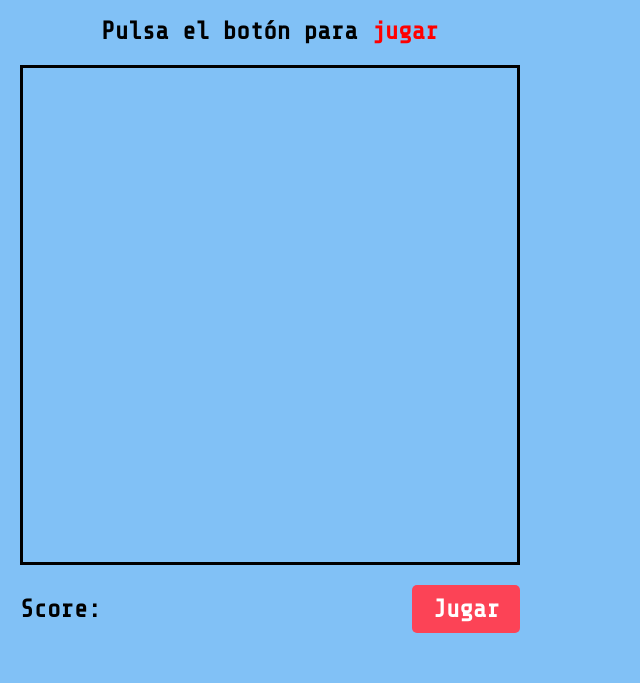
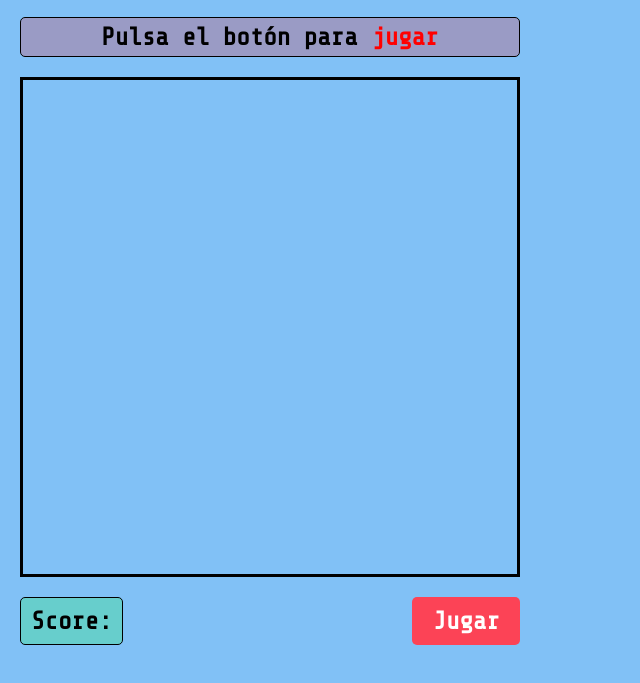
Before and after one commit to BryantGG77/snake-game, a plain HTML site: page index.html in a window 1280 px wide. Shown: the part 87-770 px from the top of the page, without its empty margins (0-640 px from the left). Drawn offline with nearby package versions, Linux system fonts and the light colour scheme.

Commit message:
Retoques estilos

```diff
--- a/styles.css
+++ b/styles.css
@@ -36,6 +36,10 @@ body {
 .instructions {
     text-align: center;
     margin-left: 20px;
+    border: #000000 1px solid;
+    border-radius: 5px;
+    background-color: rgba(255, 0, 0, 0.2);
+    padding: 5px 10px;
 }
 
 .instructionsSpan {
@@ -86,6 +90,10 @@ body {
     display: flex;
     justify-content: center;
     align-items: center;
+    border: #000000 1px solid;
+    background-color: rgba(0, 255, 38, 0.2);
+    border-radius: 5px;
+    padding: 5px 10px;
 }
 
 #gameOver {
```
